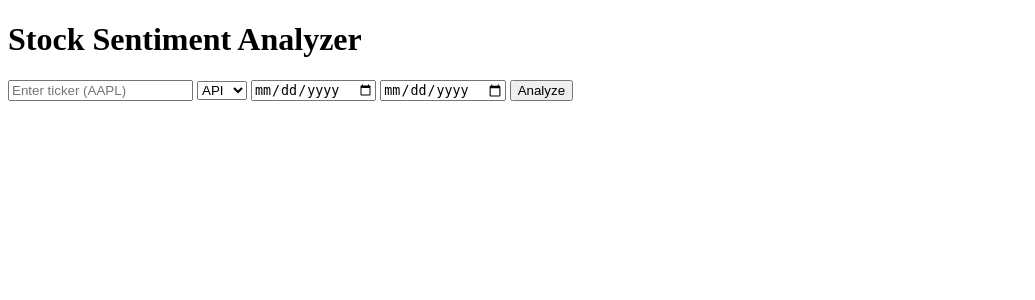
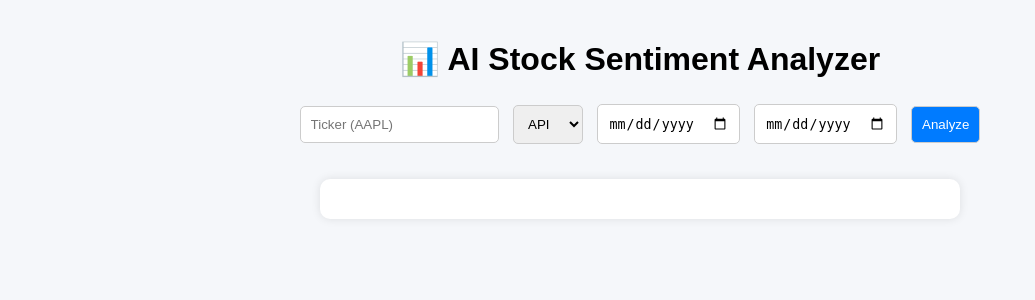
Before and after one commit to ErisKanapari22/ai-stock-sentiment-analyzer, a Flask app: page / in a window 1280 px wide. Shown: the top 300 px of the page, without its empty margins (0-1035 px from the left). Run offline with Flask 3, Linux system fonts and the light colour scheme.

Commit message:
Create main user interface with input form for stock analysis and dynamic results display section

```diff
--- a/webapp/templates/index.html
+++ b/webapp/templates/index.html
@@ -1,13 +1,17 @@
 <!DOCTYPE html>
 <html>
 <head>
+    <link rel="stylesheet" href="{{ url_for('static', filename='style.css') }}">
     <title>AI Stock Sentiment Analyzer</title>
 </head>
+
 <body>
-    <h1>Stock Sentiment Analyzer</h1>
 
+    <h1>📊 AI Stock Sentiment Analyzer</h1>
+
+    <div class="form-container">
         <form id="analyze-form">
-        <input type="text" id="ticker" placeholder="Enter ticker (AAPL)" required>
+            <input type="text" id="ticker" placeholder="Ticker (AAPL)" required>
 
             <select id="source">
                 <option value="api">API</option>
@@ -19,7 +23,10 @@
 
             <button type="submit">Analyze</button>
         </form>
+    </div>
 
-    <div id="results"></div>
+    <div id="results" class="results-container"></div>
+
+    <script src="{{ url_for('static', filename='script.js') }}"></script>
 </body>
 </html>
```
Lines whose indentation alone changed are shown as unchanged.
